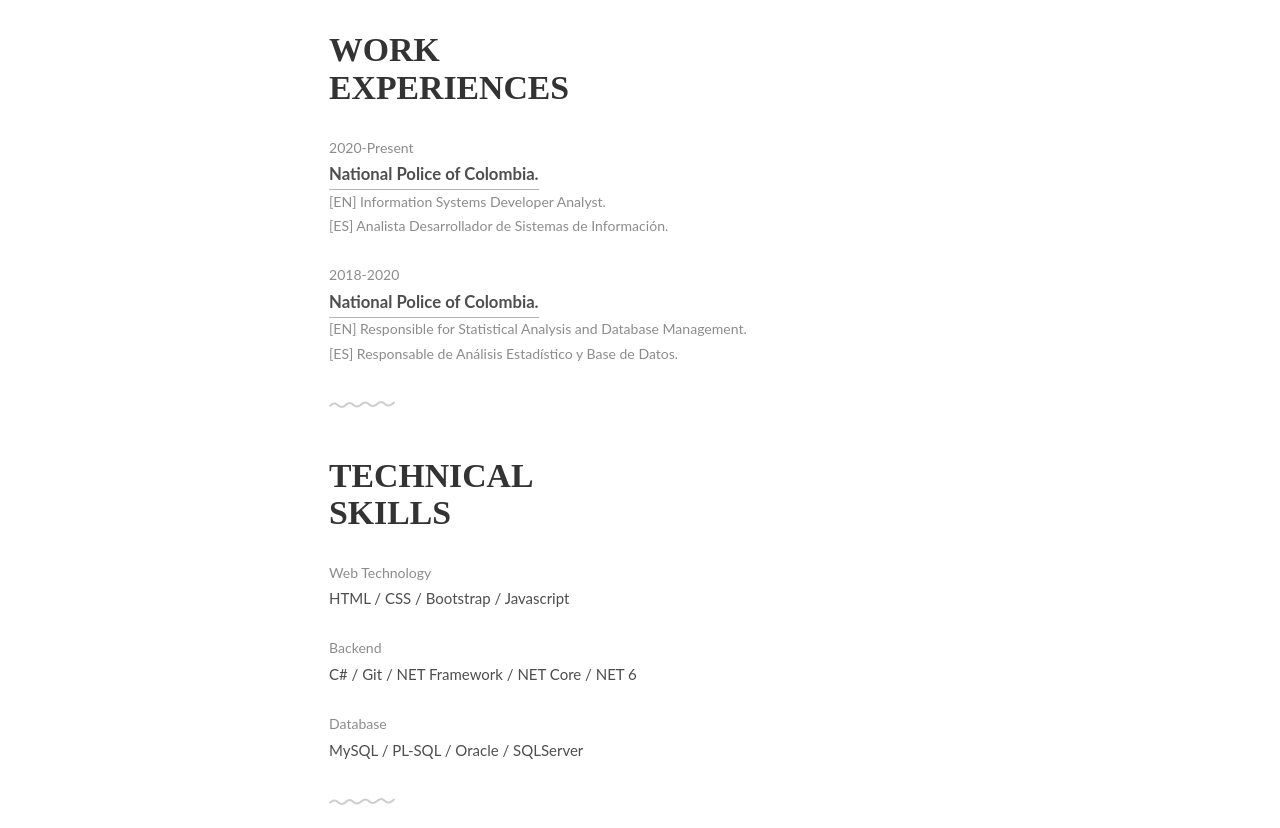
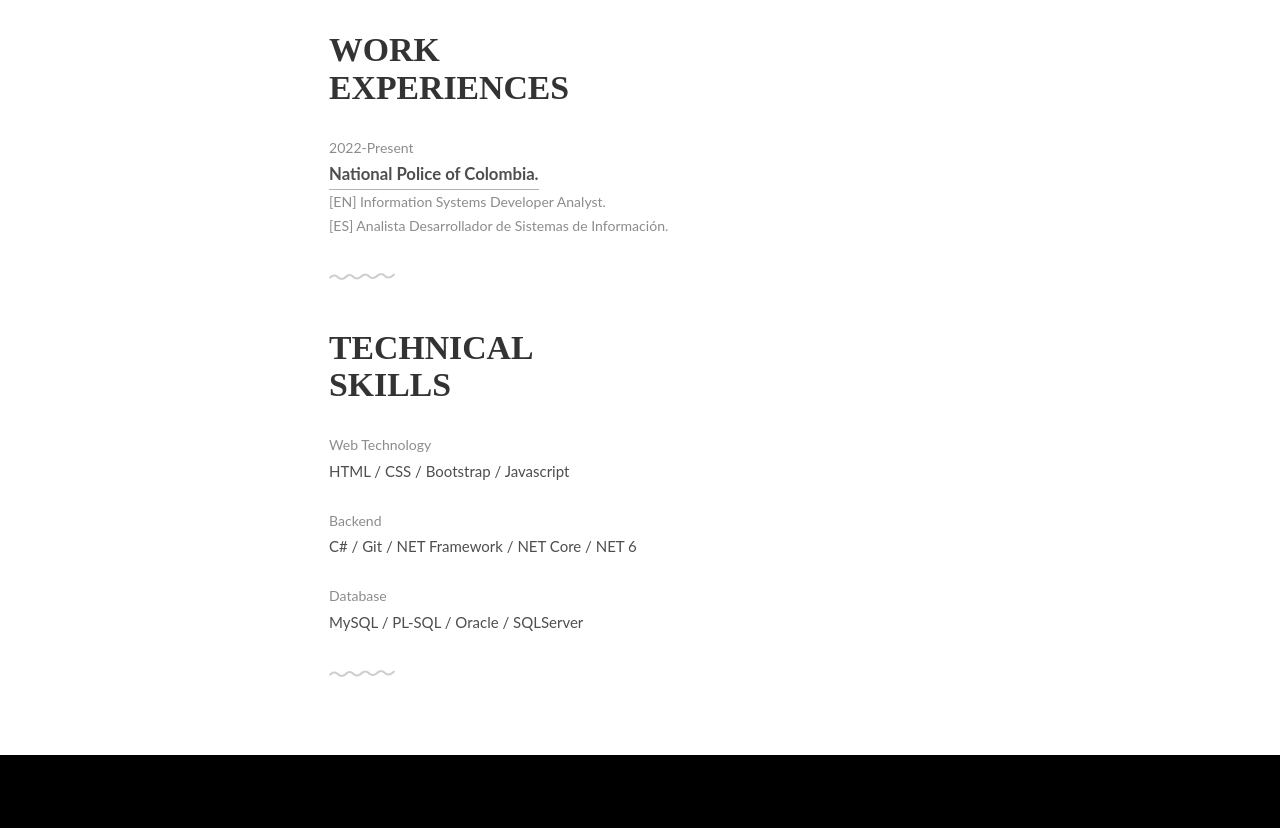
Before and after one commit to jaardila-3/jaardila-3.github.io, a plain HTML site: page index.html in a window 1280 px wide. Shown: the part 1020-1848 px from the top of the page. Drawn offline with Linux system fonts and the light colour scheme.

Commit message:
Actualizar index.html
Update

```diff
--- a/index.html
+++ b/index.html
@@ -85,17 +85,12 @@
         <div class="container">
             <h1>Work<br>Experiences</h1>
             <ul class="work-list">
-                <li>2020-Present</li>
+                <li>2022-Present</li>
                 <li><a href="#">National Police of Colombia.</a></li>
                 <li>[EN] Information Systems Developer Analyst.</li>
                 <li>[ES] Analista Desarrollador de Sistemas de Información.</li>
             </ul>
-            <ul class="work-list">
-                <li>2018-2020</li>
-                <li><a href="#">National Police of Colombia.</a></li>
-                <li>[EN] Responsible for Statistical Analysis and Database Management.</li>
-                <li>[ES] Responsable de Análisis Estadístico y Base de Datos.</li>
-            </ul>
+
         </div>
     </section>
 
```
